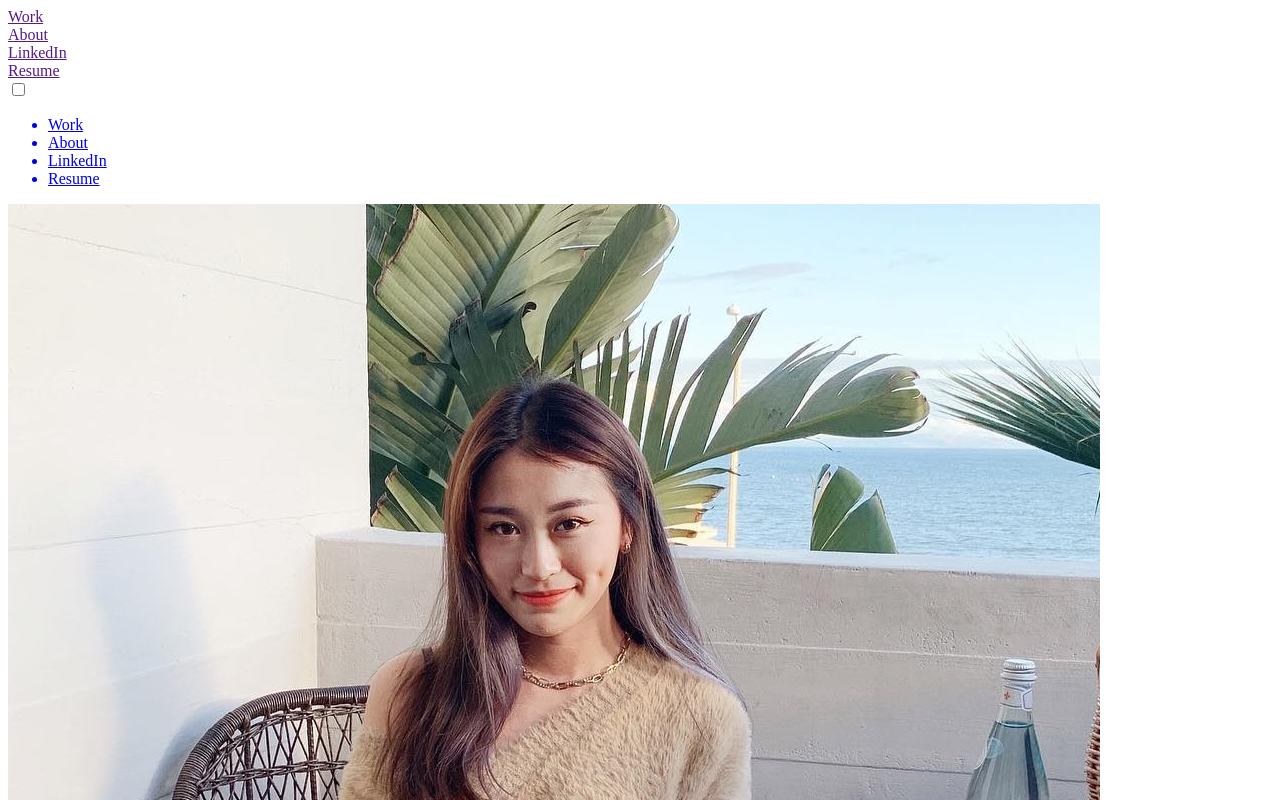
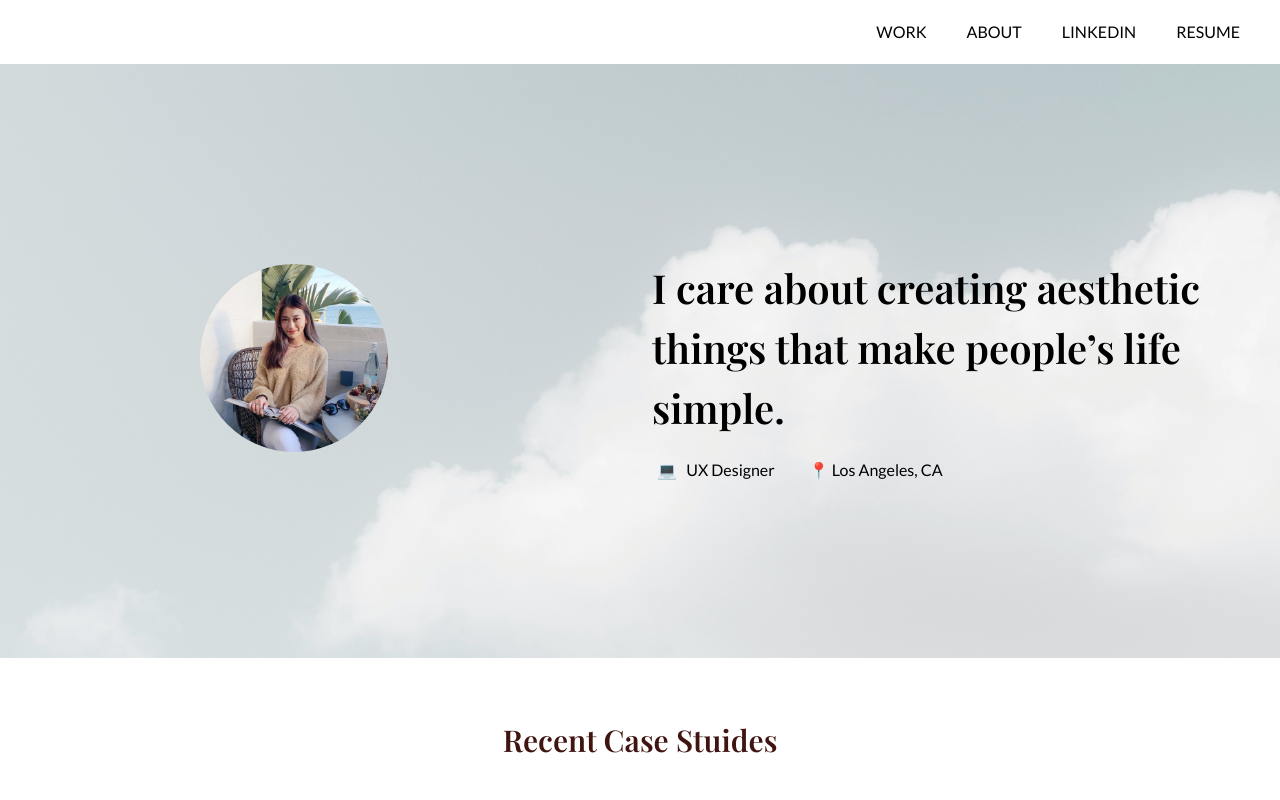
Before and after one commit to caro8675/UX_UI_HW_17, a plain HTML site: page index.html in a window 1280 px wide. Shown: the top 800 px of the page. Drawn offline with nearby package versions, Linux system fonts and the light colour scheme; the site is published under a folder, as on GitHub Pages, so addresses that start at the root find nothing.

Commit message:
Update index.html

```diff
--- a/index.html
+++ b/index.html
@@ -4,7 +4,7 @@
   <!--Header-->
   <header>
      <!--Link to Call in Css File-->
-     <link rel= "stylesheet" type="text/css" href="/style.css"/>
+     <link rel= "stylesheet" type="text/css" href="style.css"/>
     <!--Link to Call in Google Font-->
     <link rel="preconnect" href="https://fonts.googleapis.com">
     <link rel="preconnect" href="https://fonts.gstatic.com" crossorigin>
```
